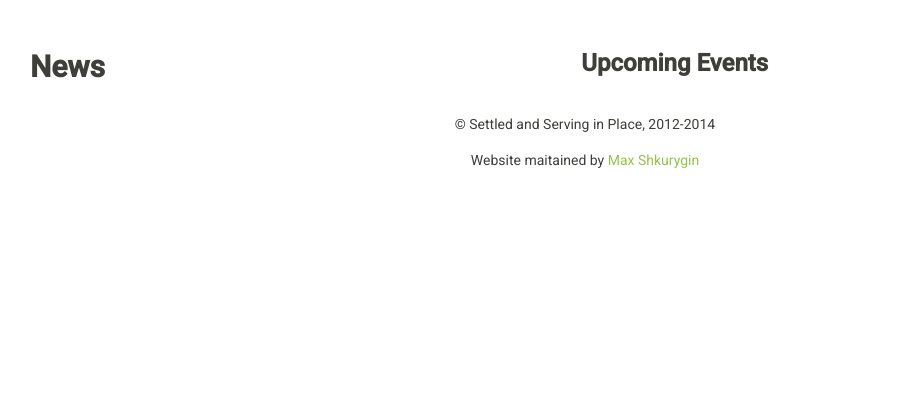
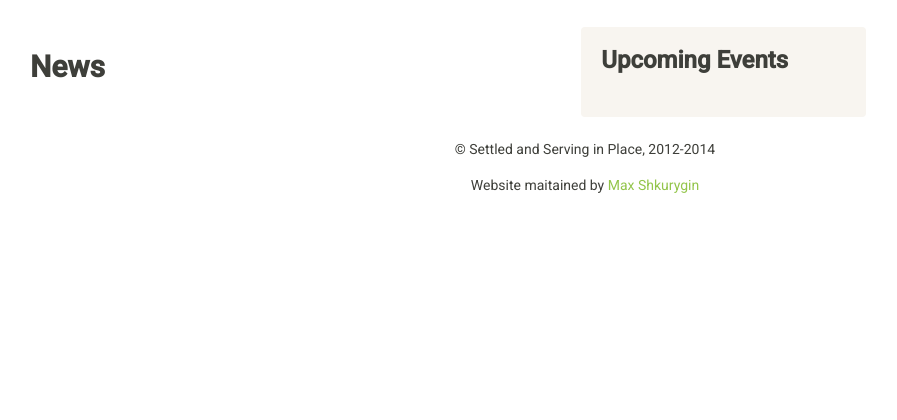
Before and after one commit to mooja/ssip209, a Django app: template source/templates/pages/home.html in a window 1280 px wide. Shown: the part 343-763 px from the top of the page, without its empty margins (55-952 px from the left). Run offline with Django 3.2, Linux system fonts and the light colour scheme; the template is opened without the code that fills it, so the values that code supplies are empty; some libraries are stand-ins or nearby versions.

Commit message:
added a well around upcoming events

```diff
--- a/source/static/css/project.css
+++ b/source/static/css/project.css
@@ -35,7 +35,8 @@
 }
 
 .home-events h3 {
-    margin-bottom: 1.5em;
+    margin-top: 0;
+    margin-bottom: 1em;
 }
 
 .home-events p,a {
@@ -46,3 +47,8 @@
 .home-news h3 {
     margin-top: 1.5em;
 }
+
+.home-news p {
+    margin-top: 1.8em;
+    text-align: justify;
+}
--- a/source/static/js/project.js
+++ b/source/static/js/project.js
@@ -1,6 +1 @@
 /* Project specific Javascript goes here. */
-
-.home-events h4 {
-    margin-top: 0px;
-    margin-bottom: 0px;
-}
--- a/source/templates/pages/home.html
+++ b/source/templates/pages/home.html
@@ -15,10 +15,11 @@
                         {% endfor %}
                     </div>
                     <div class="col-md-4 hidden-xs home-events">
+                        <div class="well">
                         <h3><b>Upcoming Events</b></h3>
                         {% if upcoming_occurrence_list %}
                         {% for oc in upcoming_occurrence_list %}
-                        {% ifchanged %}<h4>{{ oc.start_time|date:"F" }}</h4>{% endifchanged %}
+                        {% ifchanged %}<h3>{{ oc.start_time|date:"F" }}</h3>{% endifchanged %}
                         <div class="media">
                             <a class="pull-left" {% if oc.start_time < now %}class="text-muted"{% endif %}> <span class="badge pull-left">{{ oc.start_time|date:"jS" }}</span></a>
                             <div class="media-body">
@@ -29,6 +30,7 @@
                         </div>
                         {% endfor %}
                         {% endif %}
+                        </div>
                     </div>
                 </div>
             </div>
```
